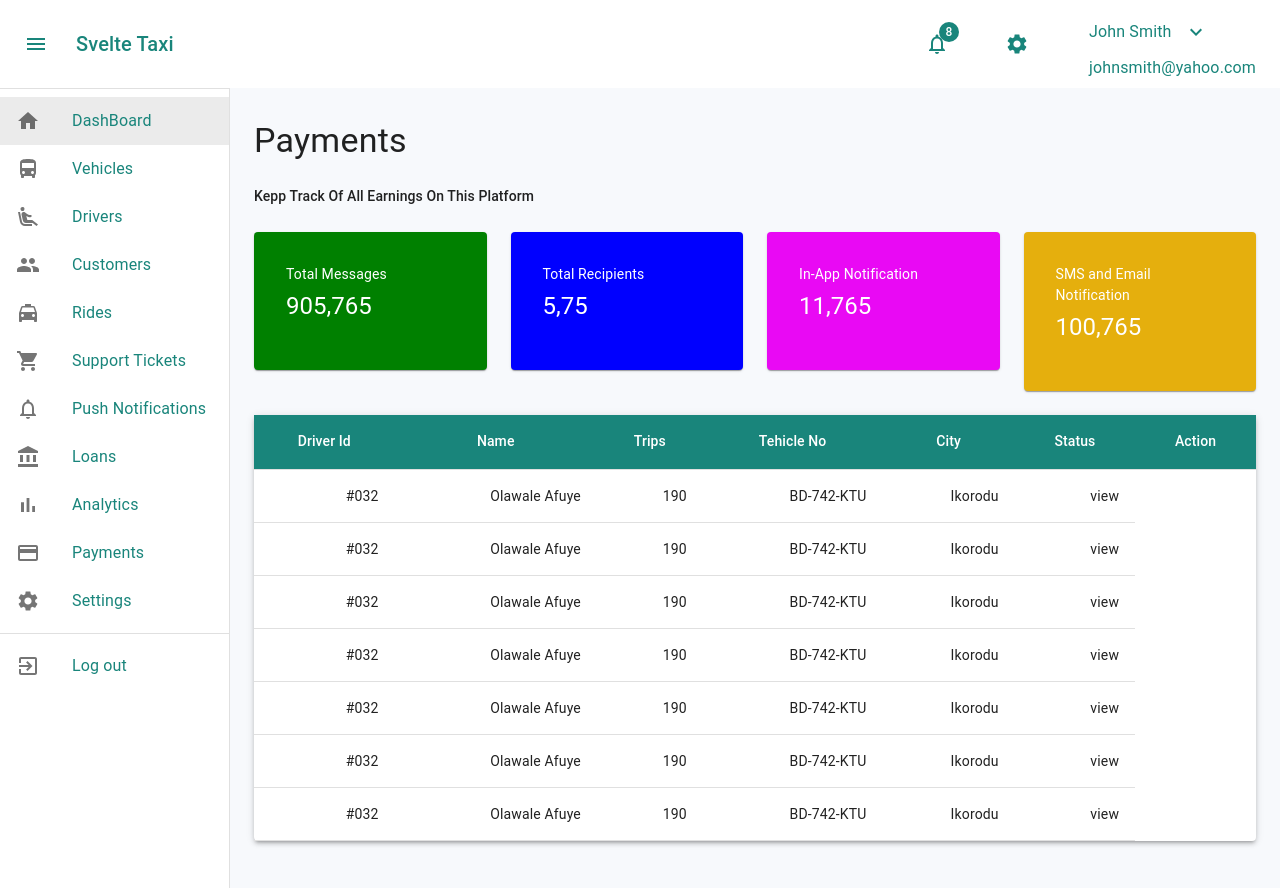
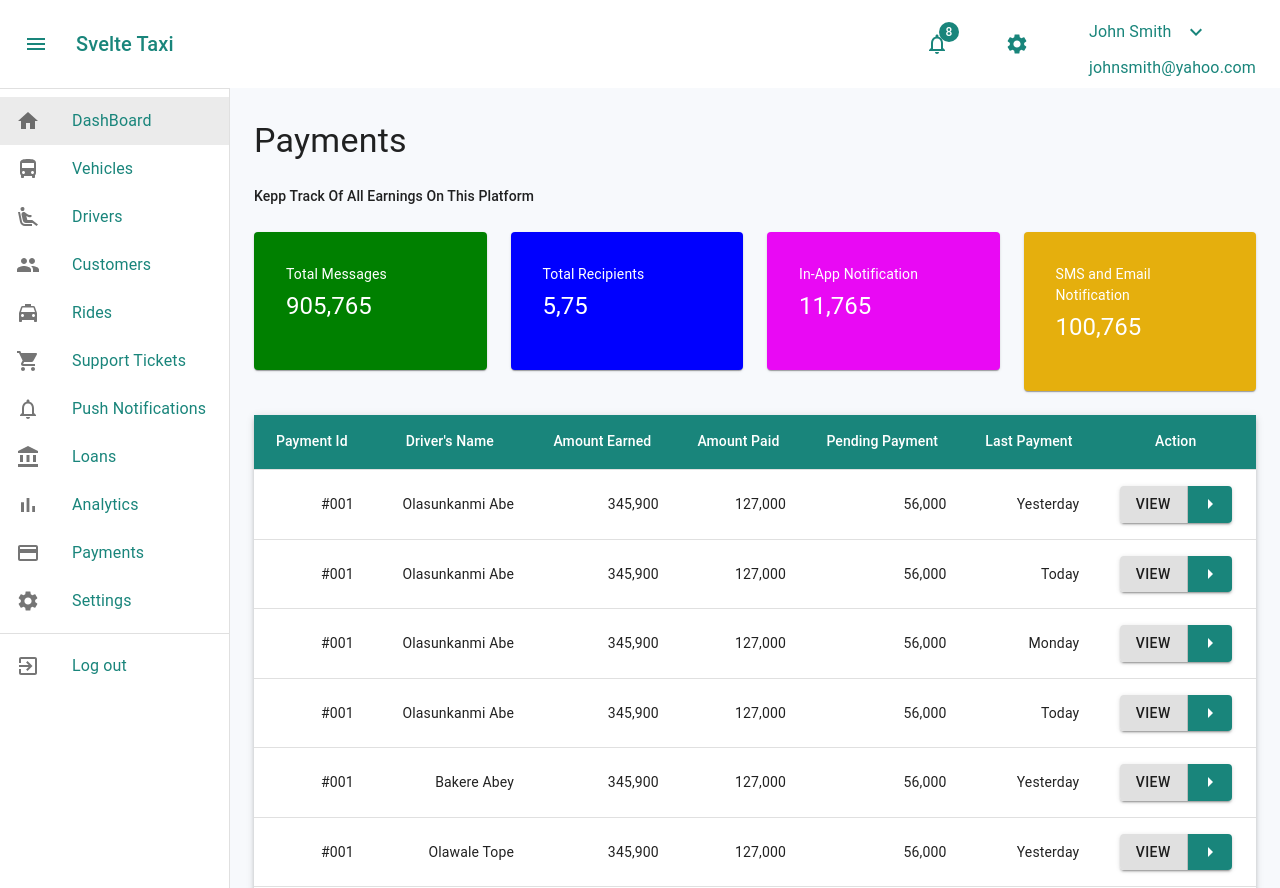
Before and after one commit to walosha/svelte_taxi, a React (Create React App) app: page /payments in a window 1280 px wide. Built offline with nearby package versions, Linux system fonts and the light colour scheme.

Commit message:
created modals and addded button to all pages compoenents

```diff
--- /dev/null
+++ b/src/components/DialogBox.jsx
@@ -0,0 +1,79 @@
+import React, { forwardRef } from "react";
+import { Dialog, DialogContent, DialogContentText } from "@material-ui/core";
+import { Grid, Typography, Button } from "@material-ui/core";
+import { Slide, Box } from "@material-ui/core";
+import Select from "./Select";
+
+const Transition = forwardRef(function Transition(props, ref) {
+  return <Slide direction="up" ref={ref} {...props} />;
+});
+
+export default function DialogBox({ isOpen, setOpenDialog }) {
+  const handleClose = () => {
+    setOpenDialog(prevProps => !prevProps);
+  };
+
+  return (
+    <Dialog
+      open={isOpen}
+      TransitionComponent={Transition}
+      keepMounted
+      onClose={handleClose}
+      aria-labelledby="alert-dialog-slide-title"
+      aria-describedby="alert-dialog-slide-description"
+    >
+      <div style={{ padding: "2rem 2rem" }}>
+        <Grid alignItems="center" alignContent="center" container>
+          <Grid item md={6}>
+            <Select />
+          </Grid>
+          <Grid item md={6}>
+            <Grid item>
+              <Typography
+                component="p"
+                variant="subtitle1"
+                id="alert-dialog-slide-title"
+              >
+                Vehicle and Driver has been located
+              </Typography>
+            </Grid>
+            <Box
+              style={{ position: "absolute", top: " 8px", right: "-6px" }}
+              component="span"
+            >
+              <Button onClick={handleClose} color="primary">
+                &times;
+              </Button>
+            </Box>
+          </Grid>
+        </Grid>
+        <DialogContent>
+          <Grid container spacing={2}>
+            <Grid item md={5}>
+              <DialogContentText id="alert-dialog-slide-description">
+                Let Google help apps determine location. This means sending
+                anonymous location data to Google, even when no apps are Let
+                Google help apps determine location. This means sending
+                anonymous location data to Google, even when no apps are Let
+                Google help apps determine location. This means sending
+                anonymous location data to Google, even when no apps are
+                running.
+              </DialogContentText>
+            </Grid>
+            <Grid item md={7}>
+              <DialogContentText id="alert-dialog-slide-description">
+                Let Google help apps determine location. This means sending
+                anonymous location data to Google, even when no apps are Let
+                Google help apps determine location. This means sending
+                anonymous location data to Google, even when no apps are Let
+                Google help apps determine location. This means sending
+                anonymous location data to Google, even when no apps are
+                running.
+              </DialogContentText>
+            </Grid>
+          </Grid>
+        </DialogContent>
+      </div>
+    </Dialog>
+  );
+}
--- a/src/components/DropDownButton.jsx
+++ b/src/components/DropDownButton.jsx
@@ -9,6 +9,7 @@ import Paper from "@material-ui/core/Paper";
 import Popper from "@material-ui/core/Popper";
 import MenuItem from "@material-ui/core/MenuItem";
 import MenuList from "@material-ui/core/MenuList";
+import { default as Dialog } from "../components/DialogBox";
 
 const options = ["View", "Edit", "Delete"];
 
@@ -16,9 +17,10 @@ export default function DropDownButton() {
   const [open, setOpen] = React.useState(false);
   const anchorRef = React.useRef(null);
   const [selectedIndex, setSelectedIndex] = React.useState(0);
+  const [openDialog, setOpenDialog] = React.useState(false);
 
   const handleClick = () => {
-    console.info(`You clicked ${options[selectedIndex]}`);
+    setOpenDialog(true);
   };
 
   const handleMenuItemClick = (event, index) => {
@@ -40,6 +42,10 @@ export default function DropDownButton() {
 
   return (
     <Grid container direction="column" alignItems="center">
+      <Dialog
+        setOpenDialog={setOpenDialog}
+        isOpen={openDialog && options[selectedIndex] === "View"}
+      />
       <Grid item xs={12}>
         <ButtonGroup
           variant="contained"
--- a/src/components/Select.jsx
+++ b/src/components/Select.jsx
@@ -1,6 +1,5 @@
-import React from "react";
+import React, { useState } from "react";
 import { makeStyles } from "@material-ui/core/styles";
-import InputLabel from "@material-ui/core/InputLabel";
 import MenuItem from "@material-ui/core/MenuItem";
 import FormControl from "@material-ui/core/FormControl";
 import Select from "@material-ui/core/Select";
@@ -18,8 +17,8 @@ const useStyles = makeStyles(theme => ({
 
 export default function ControlledOpenSelect() {
   const classes = useStyles();
-  const [age, setAge] = React.useState("");
-  const [open, setOpen] = React.useState(false);
+  const [age, setAge] = useState("");
+  const [open, setOpen] = useState(false);
 
   const handleChange = event => {
     setAge(event.target.value);
@@ -34,9 +33,7 @@ export default function ControlledOpenSelect() {
   };
 
   return (
-    <div>
     <FormControl className={classes.formControl}>
-        <InputLabel id="demo-controlled-open-select-label">Age</InputLabel>
       <Select
         labelId="demo-controlled-open-select-label"
         id="demo-controlled-open-select"
@@ -49,11 +46,9 @@ export default function ControlledOpenSelect() {
         <MenuItem value="">
           <em>None</em>
         </MenuItem>
-          <MenuItem value={10}>Ten</MenuItem>
-          <MenuItem value={20}>Twenty</MenuItem>
-          <MenuItem value={30}>Thirty</MenuItem>
+        <MenuItem value="Vehicle Info">Vehicle Info</MenuItem>
+        <MenuItem value="Settings">Settings</MenuItem>
       </Select>
     </FormControl>
-    </div>
   );
 }
--- /dev/null
+++ b/src/data/paymentData.js
@@ -0,0 +1,92 @@
+class PaymentData {
+  constructor(
+    PaymentId,
+    DriverName,
+    AmountEarned,
+    AmountPaid,
+    PendingPayment,
+    LastPayment
+  ) {
+    this.PaymentId = PaymentId;
+    this.DriverName = DriverName;
+    this.AmountEarned = AmountEarned;
+    this.AmountPaid = AmountPaid;
+    this.PendingPayment = PendingPayment;
+    this.LastPayment = LastPayment;
+  }
+}
+
+export const paymentData = [
+  new PaymentData(
+    "#001",
+    "Olasunkanmi Abe",
+    "345,900",
+    "127,000",
+    "56,000",
+    "Yesterday"
+  ),
+  new PaymentData(
+    "#001",
+    "Olasunkanmi Abe",
+    "345,900",
+    "127,000",
+    "56,000",
+    "Today"
+  ),
+  new PaymentData(
+    "#001",
+    "Olasunkanmi Abe",
+    "345,900",
+    "127,000",
+    "56,000",
+    "Monday"
+  ),
+  new PaymentData(
+    "#001",
+    "Olasunkanmi Abe",
+    "345,900",
+    "127,000",
+    "56,000",
+    "Today"
+  ),
+  new PaymentData(
+    "#001",
+    "Bakere Abey",
+    "345,900",
+    "127,000",
+    "56,000",
+    "Yesterday"
+  ),
+  new PaymentData(
+    "#001",
+    "Olawale Tope",
+    "345,900",
+    "127,000",
+    "56,000",
+    "Yesterday"
+  ),
+  new PaymentData(
+    "#001",
+    "Tope Kola",
+    "345,900",
+    "127,000",
+    "56,000",
+    "Yesterday"
+  ),
+  new PaymentData(
+    "#001",
+    "Olasunkanmi Abe",
+    "45,900",
+    "27,000",
+    "56,000",
+    "Today"
+  ),
+  new PaymentData(
+    "#001",
+    "Betty Queen",
+    "345,900",
+    "127,000",
+    "56,000",
+    "Yesterday"
+  )
+];
--- a/src/pages/customers.jsx
+++ b/src/pages/customers.jsx
@@ -6,6 +6,7 @@ import InputBase from "@material-ui/core/InputBase";
 import SearchIcon from "@material-ui/icons/Search";
 import DataTable from "../components/Tables";
 import SectionHeader from "../components/SectionHeader";
+import DropDownButton from "../components/DropDownButton";
 import { customersData } from "../data/customerData";
 
 const headingItems = [
@@ -110,7 +111,9 @@ export default function Customers() {
                   <TableCell align="right">{customer.trips}</TableCell>
                   <TableCell align="right">{customer.phone}</TableCell>
                   <TableCell align="right">{customer.city}</TableCell>
-                  <TableCell align="right">{customer.action}</TableCell>
+                  <TableCell align="right">
+                    <DropDownButton />
+                  </TableCell>
                 </TableRow>
               ))}
             </DataTable>
--- a/src/pages/drivers.jsx
+++ b/src/pages/drivers.jsx
@@ -7,6 +7,7 @@ import SearchIcon from "@material-ui/icons/Search";
 import DataTable from "../components/Tables";
 import { driversData } from "../data/driversData";
 import ControlledOpenSelect from "../components/Select";
+import DropDownButton from "../components/DropDownButton";
 import SectionHeader from "../components/SectionHeader";
 
 const useStyles = makeStyles(theme => ({
@@ -117,7 +118,9 @@ export default function Drivers() {
                   <TableCell align="right">{driver.vehicleNo}</TableCell>
                   <TableCell align="right">{driver.city}</TableCell>
                   <TableCell align="right">{driver.status}</TableCell>
-                  <TableCell align="right">{driver.action}</TableCell>
+                  <TableCell align="right">
+                    <DropDownButton />
+                  </TableCell>
                 </TableRow>
               ))}
             </DataTable>
--- a/src/pages/loans.jsx
+++ b/src/pages/loans.jsx
@@ -6,6 +6,7 @@ import InputBase from "@material-ui/core/InputBase";
 import SearchIcon from "@material-ui/icons/Search";
 import DataTable from "../components/Tables";
 import SectionHeader from "../components/SectionHeader";
+import DropDownButton from "../components/DropDownButton";
 import { loanData } from "../data/loanData";
 
 const headingItems = [
@@ -113,7 +114,9 @@ export default function Loans() {
                   <TableCell align="right">{loan.DriverName}</TableCell>
                   <TableCell align="right">{loan.DateDisbursed}</TableCell>
                   <TableCell align="right">{loan.PaymentMethod}</TableCell>
-                  <TableCell align="right">{loan.Action}</TableCell>
+                  <TableCell align="right">
+                    <DropDownButton />
+                  </TableCell>
                 </TableRow>
               ))}
             </DataTable>
--- a/src/pages/payments.jsx
+++ b/src/pages/payments.jsx
@@ -4,7 +4,8 @@ import Grid from "@material-ui/core/Grid";
 import { Container, Paper, TableRow, TableCell } from "@material-ui/core";
 import DashBoardInfoCard from "../components/DashBoardInfoCard";
 import DataTable from "../components/Tables";
-import { customersData } from ".././data/customerData";
+import DropDownButton from "../components/DropDownButton";
+import { paymentData } from ".././data/paymentData";
 import { notificationData } from ".././data/cardData";
 import SectionHeader from "../components/SectionHeader";
 
@@ -28,12 +29,12 @@ const useStyles = makeStyles(theme => ({
 }));
 
 const tableHeader = [
-  "Driver Id",
-  "Name",
-  "Trips",
-  "Tehicle No",
-  "City",
-  "Status",
+  "Payment Id",
+  "Driver's Name",
+  "Amount Earned",
+  "Amount Paid",
+  "Pending Payment",
+  "Last Payment",
   "Action"
 ];
 
@@ -55,14 +56,19 @@ export default function Payments() {
           <Grid className={classes.paper} item md={12}>
             <Paper elevation={3}>
               <DataTable header={tableHeader}>
-                {customersData.map((customer, key) => (
+                {paymentData.map((payment, key) => (
                   <TableRow key={key}>
-                    <TableCell align="right">{customer.customerId}</TableCell>
-                    <TableCell align="right">{customer.name}</TableCell>
-                    <TableCell align="right">{customer.trips}</TableCell>
-                    <TableCell align="right">{customer.phone}</TableCell>
-                    <TableCell align="right">{customer.city}</TableCell>
-                    <TableCell align="right">{customer.action}</TableCell>
+                    <TableCell align="right">{payment.PaymentId}</TableCell>
+                    <TableCell align="right">{payment.DriverName}</TableCell>
+                    <TableCell align="right">{payment.AmountEarned}</TableCell>
+                    <TableCell align="right">{payment.AmountPaid}</TableCell>
+                    <TableCell align="right">
+                      {payment.PendingPayment}
+                    </TableCell>
+                    <TableCell align="right">{payment.LastPayment}</TableCell>
+                    <TableCell align="right">
+                      <DropDownButton />
+                    </TableCell>
                   </TableRow>
                 ))}
               </DataTable>
--- a/src/pages/support-tickets.jsx
+++ b/src/pages/support-tickets.jsx
@@ -6,6 +6,7 @@ import InputBase from "@material-ui/core/InputBase";
 import SearchIcon from "@material-ui/icons/Search";
 import DataTable from "../components/Tables";
 import SectionHeader from "../components/SectionHeader";
+import DropDownButton from "../components/DropDownButton";
 import { ticketData } from "../data/supportData";
 
 const headingItems = [
@@ -110,7 +111,9 @@ export default function SupportTickets() {
                   <TableCell align="right">{ticket.issueReported}</TableCell>
                   <TableCell align="right">{ticket.driverReport}</TableCell>
                   <TableCell align="right">{ticket.status}</TableCell>
-                  <TableCell align="right">{ticket.action}</TableCell>
+                  <TableCell align="right">
+                    <DropDownButton />
+                  </TableCell>
                 </TableRow>
               ))}
             </DataTable>
```
Also changed, not shown: src/pages/rides.jsx (+8 -6 lines). Lines whose indentation alone changed are shown as unchanged.
